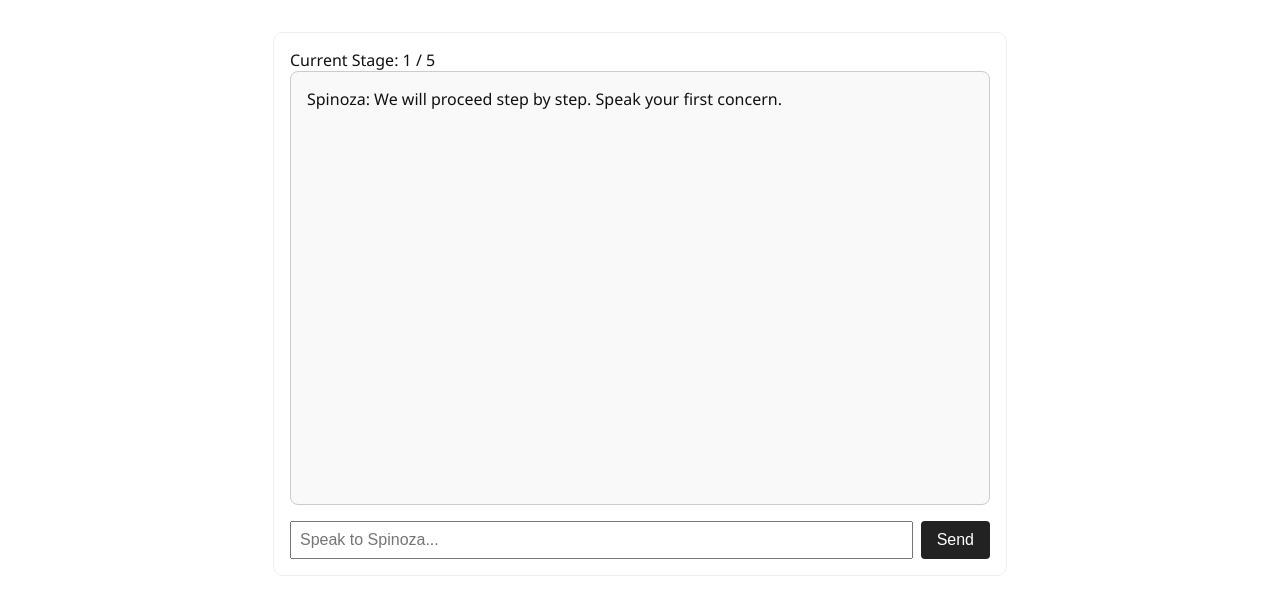
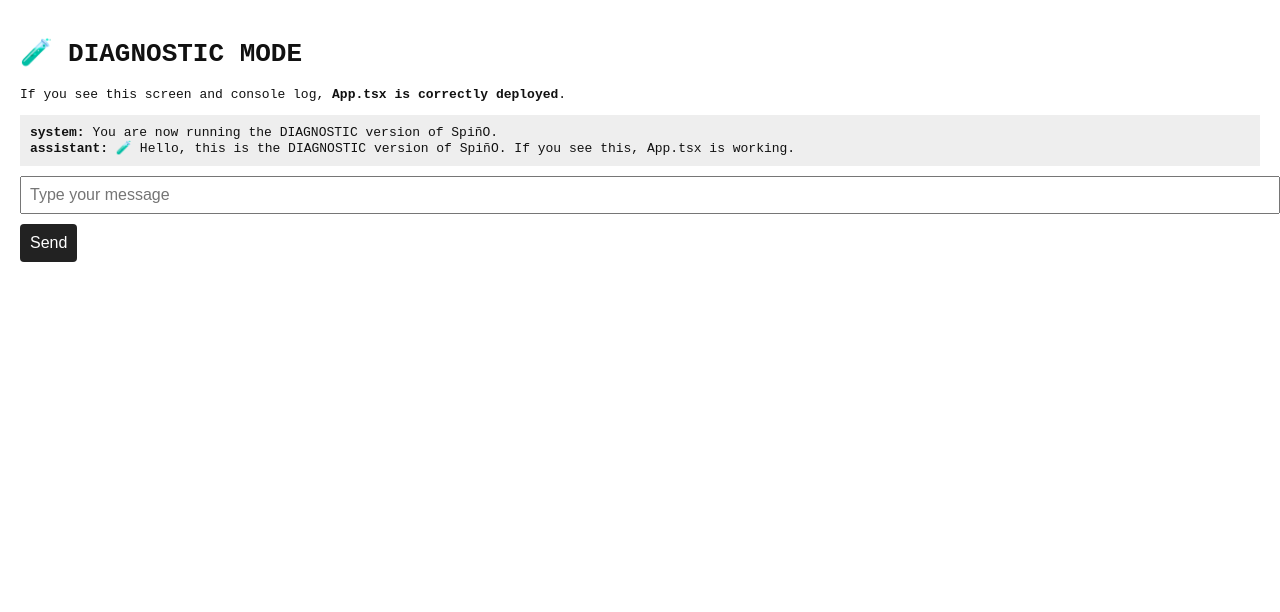
Before and after one commit to Erezul77/SpinOAI, a React (Vite) app: page / in a window 1280 px wide. Shown: the top 612 px of the page. Built offline with nearby package versions, Linux system fonts and the light colour scheme.

Commit message:
🧪 Diagnostic App.tsx to verify deployment

```diff
--- a/src/App.tsx
+++ b/src/App.tsx
@@ -1,108 +1,39 @@
 
 import React, { useState } from 'react';
-import axios from 'axios';
 
-const stageInstructions = [
-  "Stage 1: Ask the user to name the exact emotion or confusion they are experiencing. NEVER explain or interpret. Ask: 'What are you feeling? Name it precisely.'",
-  "Stage 2: Ask what external event triggered it. Do not interpret or analyze. Ask: 'What event or situation caused this?'",
-  "Stage 3: Ask what idea they associate with that event. Do not define or reframe. Ask: 'What idea do you associate with this cause?'",
-  "Stage 4: Ask how the idea appears if seen as necessary. No conclusions. Ask: 'If you see the cause as necessary, how does your idea change?'",
-  "Stage 5: Ask what power or clarity they now perceive. Ask: 'What do you now see more clearly about yourself or the world?'"
-];
+console.log("✅ DIAGNOSTIC: App.tsx is active and being rendered.");
 
-const buildSystemPrompt = (stage: number) => {
-  return (
-    "You are SpiñO, a strict assistant based on Spinoza’s Ethics.\n" +
-    "You are guiding the user through a 5-step rational process.\n" +
-    "You MUST obey the following at all times:\n" +
-    "- Ask only ONE short question, based on the current stage.\n" +
-    "- NEVER explain, interpret, define, or conclude.\n" +
-    "- NEVER skip stages.\n" +
-    "- DO NOT greet, summarize, or speculate.\n" +
-    "- If the user provides an adequate answer, end with: [Stage Complete]\n\n" +
-    "Current STAGE: " + stage + "\n" +
-    stageInstructions[stage - 1]
-  );
-};
+function App() {
+  const [input, setInput] = useState('');
+  const [messages, setMessages] = useState([
+    { role: 'system', content: 'You are now running the DIAGNOSTIC version of SpiñO.' },
+    { role: 'assistant', content: '🧪 Hello, this is the DIAGNOSTIC version of SpiñO. If you see this, App.tsx is working.' }
+  ]);
 
-export default function App() {
-  const [history, setHistory] = useState<string[]>([
-    "Spinoza: We will proceed step by step. Speak your first concern."
-  ]);
-  const [input, setInput] = useState("");
-  const [stage, setStage] = useState(1);
-  const [loading, setLoading] = useState(false);
-
-  const sendToOpenAI = async (text: string) => {
-    setLoading(true);
-    try {
-      const response = await axios.post("https://api.openai.com/v1/chat/completions",
-        {
-          model: "gpt-4",
-          messages: [
-            { role: "system", content: buildSystemPrompt(stage) },
-            { role: "user", content: text }
-          ],
-          temperature: 0.4
-        },
-        {
-          headers: {
-            "Content-Type": "application/json",
-            "Authorization": `Bearer ${import.meta.env.VITE_OPENAI_API_KEY}`
-          }
-        }
-      );
-
-      let reply = response.data.choices[0].message.content.trim();
-
-      // Enforce that reply is only one line question or warning
-      if (reply.split(" ").length > 25 || !reply.includes("?")) {
-        reply = "Spinoza: I must ask only one question per stage. What are you feeling?";
-      }
-
-      return reply;
-    } catch (err) {
-      console.error("OpenAI error:", err);
-      return "Spinoza: Something has gone wrong. Please try again.";
-    } finally {
-      setLoading(false);
-    }
-  };
-
-  const handleSend = async () => {
-    if (!input.trim()) return;
-    const userLine = `You: ${input.trim()}`;
-    setHistory(prev => [...prev, userLine]);
-    const reply = await sendToOpenAI(input.trim());
-    setHistory(prev => [...prev, `Spinoza: ${reply}`]);
-    setInput("");
-
-    if (reply.toLowerCase().includes("[stage complete]") && stage < 5) {
-      const nextStage = stage + 1;
-      setStage(nextStage);
-      setHistory(prev => [...prev, `→ Advancing to Stage ${nextStage}`]);
-    }
+  const handleSend = () => {
+    if (input.trim() === '') return;
+    setMessages([...messages, { role: 'user', content: input }]);
+    setInput('');
   };
 
   return (
-    <div className="container">
-      <div className="stage-indicator">Current Stage: {stage} / 5</div>
-      <div className="session-box">
-        {history.map((line, i) => (
-          <div key={i} className="line">{line}</div>
+    <div style={{ fontFamily: 'monospace', padding: 20 }}>
+      <h1>🧪 DIAGNOSTIC MODE</h1>
+      <p>If you see this screen and console log, <strong>App.tsx is correctly deployed</strong>.</p>
+      <div style={{ background: '#eee', padding: 10, marginBottom: 10 }}>
+        {messages.map((msg, idx) => (
+          <div key={idx}><strong>{msg.role}:</strong> {msg.content}</div>
         ))}
       </div>
-      <div className="input-area">
-        <input
-          type="text"
-          value={input}
-          onChange={(e) => setInput(e.target.value)}
-          onKeyDown={(e) => e.key === 'Enter' && handleSend()}
-          placeholder={loading ? "Spinoza is thinking..." : "Speak to Spinoza..."}
-          disabled={loading}
-        />
-        <button onClick={handleSend} disabled={loading}>Send</button>
-      </div>
+      <input
+        value={input}
+        onChange={e => setInput(e.target.value)}
+        placeholder="Type your message"
+        style={{ width: '100%', padding: 8, fontSize: 16 }}
+      />
+      <button onClick={handleSend} style={{ padding: 10, marginTop: 10 }}>Send</button>
     </div>
   );
 }
+
+export default App;
```
